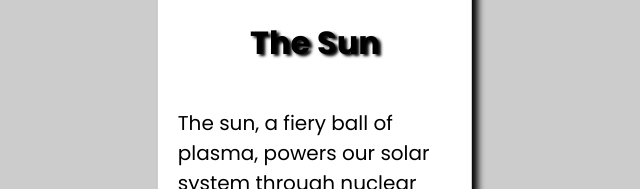
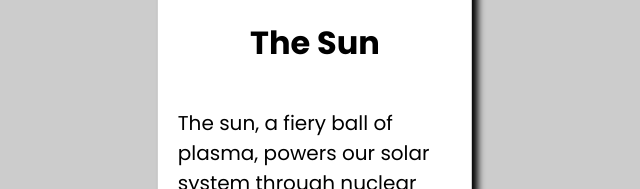
Before and after one commit to AbdulMoazzim/Card, a plain HTML site: page index.html in a window 1280 px wide. Shown: the part 363-552 px from the top of the page, 325-965 px from the left. Drawn offline with Linux system fonts and the light colour scheme; a web font is replaced by a local one.

Commit message:
Update style.css

```diff
--- a/styles.css
+++ b/styles.css
@@ -28,7 +28,6 @@ figcaption {
   font-size: 17px;
 }
 h1 {
-  text-shadow: 3px 2px 3px black;
   text-align: center;
 }
 .size {
```
